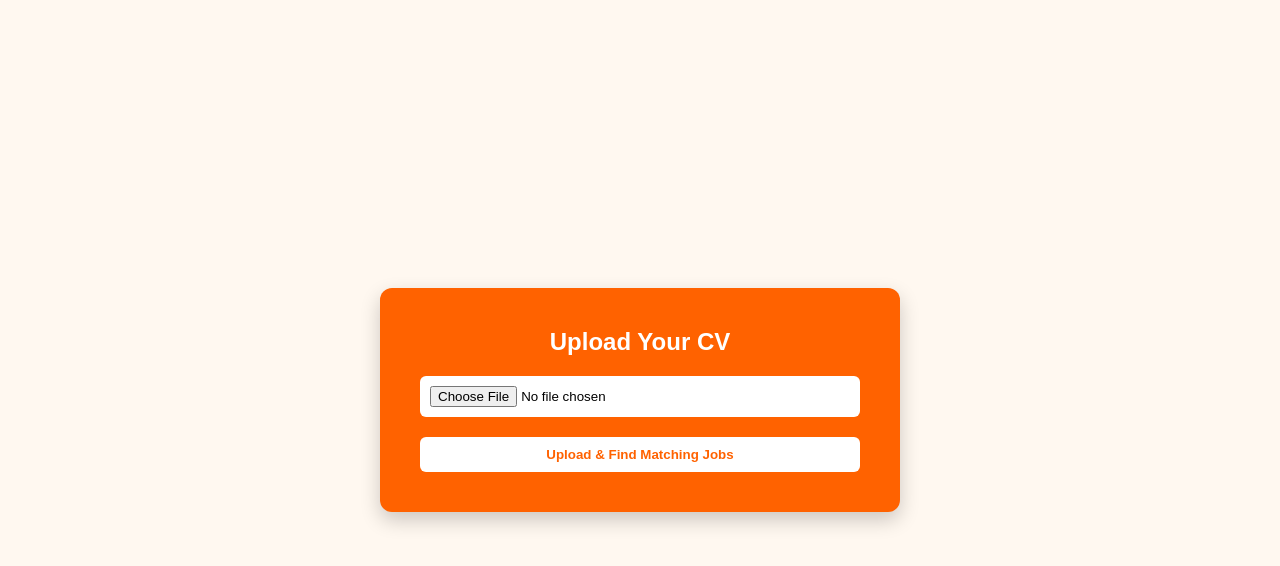
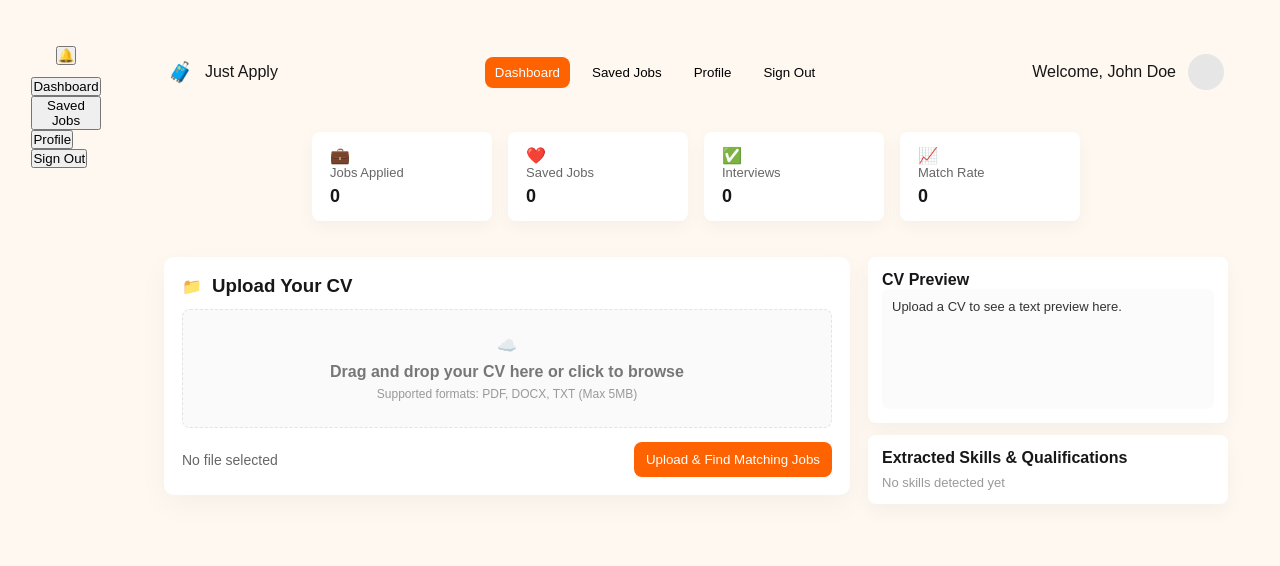
Before and after one commit to dannya123-blm/MajorIndividualProject, a Next.js app in the folder just-apply/: page / in a window 1280 px wide. Shown: the top 566 px of the page. Built offline with nearby package versions, Linux system fonts and the light colour scheme.

Commit message:
Updated CSS - Not the best but getting somewhere close enough to what i imagined need touch ups

```diff
--- a/just-apply/src/app/globals.css
+++ b/just-apply/src/app/globals.css
@@ -40,3 +40,221 @@ a {
     color-scheme: dark;
   }
 }
+
+/* ============================================================
+   DASHBOARD LAYOUT IMPROVEMENTS
+   ============================================================ */
+
+html body > div:first-child::before {
+  display: none !important;
+}
+
+/* Root wrapper for dashboard */
+.dashboard-root {
+  display: flex;
+  justify-content: center;
+  align-items: flex-start;
+  padding: 28px 24px;
+  gap: 28px;
+  min-height: 100vh;
+  background: #fff8f0;
+}
+
+/* Sidebar */
+.sidebar {
+  width: 84px;
+  flex: 0 0 84px;
+  display: flex;
+  flex-direction: column;
+  gap: 12px;
+  align-items: center;
+  padding-top: 8px;
+}
+
+/* Main centered column */
+.main {
+  width: 100%;
+  max-width: 1100px;
+  padding: 18px 20px;
+  display: flex;
+  flex-direction: column;
+  gap: 18px;
+}
+
+/* Top bar containing: Logo | Tabs | User area */
+.topbar {
+  display: flex;
+  align-items: center;
+  justify-content: space-between;
+  padding: 6px 4px;
+  gap: 12px;
+}
+
+.brand {
+  display: flex;
+  align-items: center;
+  gap: 12px;
+}
+
+.topnav {
+  flex: 1;
+  display: flex;
+  justify-content: center;
+  gap: 12px;
+}
+
+.user {
+  display: flex;
+  align-items: center;
+  gap: 12px;
+}
+
+/* Stats row */
+.stats-row {
+  display: flex;
+  gap: 16px;
+  align-items: stretch;
+  justify-content: center;
+  flex-wrap: wrap;
+}
+
+.stat-card {
+  background: #fff;
+  padding: 14px 18px;
+  border-radius: 10px;
+  min-width: 200px;
+  box-shadow: 0 8px 18px rgba(0,0,0,0.04);
+  display: flex;
+  flex-direction: column;
+  justify-content: center;
+}
+
+/* Upload zone + CV preview columns */
+.upload-section {
+  display: grid;
+  grid-template-columns: 1fr 360px; /* left main area | right preview area */
+  gap: 20px;
+  align-items: start;
+}
+
+/* Upload card */
+.upload-card {
+  width: 100%;
+  max-width: 760px;
+  margin: 0 auto;
+  background: #fff;
+  padding: 18px;
+  border-radius: 12px;
+  box-shadow: 0 10px 30px rgba(0,0,0,0.04);
+}
+
+.dropzone {
+  width: 100%;
+}
+
+/* Upload "Selected file" + button row */
+.upload-actions {
+  display: flex;
+  gap: 12px;
+  align-items: center;
+  margin-top: 12px;
+}
+
+.selected-file {
+  flex: 1;
+  font-size: 14px;
+  color: #666;
+  overflow-wrap: anywhere;
+}
+
+/* Right column with preview + skills */
+.preview-column {
+  max-width: 360px;
+  width: 100%;
+  display: flex;
+  flex-direction: column;
+  gap: 12px;
+}
+
+.preview-card,
+.skills-card,
+.jobs-card {
+  background: #fff;
+  padding: 14px;
+  border-radius: 10px;
+  box-shadow: 0 8px 20px rgba(0,0,0,0.04);
+}
+
+/* Preview text */
+.preview-text {
+  min-height: 140px;
+  max-height: 220px;
+  overflow-y: auto;
+  background: #fafafa;
+  padding: 10px;
+  border-radius: 6px;
+  font-size: 13px;
+  color: #333;
+}
+
+/* Skill chips */
+.chips {
+  display: flex;
+  flex-wrap: wrap;
+  gap: 8px;
+  margin-top: 8px;
+}
+
+/* Recommended jobs section */
+.jobs-section {
+  margin-top: 18px;
+  display: flex;
+  justify-content: center;
+}
+
+.jobs-card {
+  width: 100%;
+  max-width: 1100px;
+  padding: 18px;
+  border-radius: 12px;
+  background: #fff;
+  box-shadow: 0 10px 30px rgba(0,0,0,0.04);
+}
+
+.job-item {
+  background: #fff;
+  padding: 12px;
+  margin-bottom: 12px;
+  border-radius: 8px;
+  box-shadow: 0 6px 16px rgba(0,0,0,0.03);
+}
+
+/* Responsive */
+@media (max-width: 980px) {
+  .dashboard-root {
+    padding: 14px;
+  }
+
+  .sidebar {
+    display: none;
+  }
+
+  .main {
+    max-width: 100%;
+    padding: 10px;
+  }
+
+  .upload-section {
+    grid-template-columns: 1fr;
+  }
+
+  .preview-column {
+    max-width: 100%;
+    order: 2;
+  }
+
+  .upload-card,
+  .jobs-card {
+    max-width: 100%;
+  }
+}
--- a/just-apply/src/app/page.js
+++ b/just-apply/src/app/page.js
@@ -86,188 +86,236 @@ export default function Uploader() {
   };
 
   return (
-    <div
-      style={{
-        height: "100vh",
-        display: "flex",
-        justifyContent: "center",
-        alignItems: "center",
-        backgroundColor: "#fff8f0",
-        fontFamily: "Arial, sans-serif",
-      }}
-    >
-      <div
-        style={{
-          backgroundColor: "#ff6200",
-          padding: "40px",
-          borderRadius: "12px",
-          boxShadow: "0 8px 20px rgba(0,0,0,0.2)",
-          textAlign: "center",
-          color: "#ffffff",
-          width: "520px",
-          maxHeight: "90vh",
-          overflowY: "auto",
-        }}
-      >
-        <h2 style={{ marginBottom: "20px" }}>Upload Your CV</h2>
+    <div className="dashboard-root" style={{ minHeight: "100vh" }}>
+      {/* Sidebar */}
+      <aside className="sidebar">
+        <div className="sidebar-top">
+          <button className="icon-btn" title="Toggle notifications">🔔</button>
+        </div>
+        <nav className="sidebar-nav">
+          <button className="nav-link active">Dashboard</button>
+          <button className="nav-link">Saved Jobs</button>
+          <button className="nav-link">Profile</button>
+          <button className="nav-link">Sign Out</button>
+        </nav>
+      </aside>
 
+      {/* Main content */}
+      <main className="main">
+        {/* Top navigation / brand */}
+        <header className="topbar">
+          <div className="brand">
+            <div className="logo">🧳</div>
+            <div className="brand-name">Just Apply</div>
+          </div>
+
+          <nav className="topnav">
+            <button className="topnav-item active">Dashboard</button>
+            <button className="topnav-item">Saved Jobs</button>
+            <button className="topnav-item">Profile</button>
+            <button className="topnav-item">Sign Out</button>
+          </nav>
+
+          <div className="user">
+            <div className="welcome">Welcome, John Doe</div>
+            <div className="avatar" />
+          </div>
+        </header>
+
+        {/* Stat cards */}
+        <section className="stats-row">
+          <div className="stat-card">
+            <div className="stat-icon">💼</div>
+            <div className="stat-label">Jobs Applied</div>
+            <div className="stat-value">0</div>
+          </div>
+          <div className="stat-card">
+            <div className="stat-icon">❤️</div>
+            <div className="stat-label">Saved Jobs</div>
+            <div className="stat-value">0</div>
+          </div>
+          <div className="stat-card">
+            <div className="stat-icon">✅</div>
+            <div className="stat-label">Interviews</div>
+            <div className="stat-value">0</div>
+          </div>
+          <div className="stat-card">
+            <div className="stat-icon">📈</div>
+            <div className="stat-label">Match Rate</div>
+            <div className="stat-value">0</div>
+          </div>
+        </section>
+
+        {/* Upload + preview area */}
+        <section className="upload-section">
+          <div className="upload-card">
+            <div className="upload-title">
+              <span className="upload-icon">📁</span>
+              <h3>Upload Your CV</h3>
+            </div>
+
+            <label className="dropzone">
               <input
                 type="file"
                 accept=".pdf,.doc,.docx,.txt"
                 onChange={handleFileChange}
-          style={{
-            padding: "10px",
-            borderRadius: "6px",
-            border: "none",
-            cursor: "pointer",
-            backgroundColor: "#fff",
-            color: "#000",
-            width: "100%",
-          }}
               />
+              <div className="drop-inner">
+                <div className="cloud">☁️</div>
+                <div className="drop-text">
+                  Drag and drop your CV here or click to browse
+                </div>
+                <div className="drop-sub">Supported formats: PDF, DOCX, TXT (Max 5MB)</div>
+              </div>
+            </label>
 
-        {fileName && (
-          <p style={{ marginTop: "20px", wordBreak: "break-word" }}>
-            Selected CV: {fileName}
-          </p>
-        )}
-
-        <button
-          onClick={handleUpload}
-          style={{
-            marginTop: "20px",
-            padding: "10px 20px",
-            borderRadius: "6px",
-            border: "none",
-            cursor: "pointer",
-            backgroundColor: "#ffffff",
-            color: "#ff6200",
-            fontWeight: "bold",
-            width: "100%",
-          }}
-        >
+            <div className="upload-actions">
+              <div className="selected-file">
+                {fileName ? `Selected: ${fileName}` : "No file selected"}
+              </div>
+              <button className="btn-primary" onClick={handleUpload}>
                 Upload & Find Matching Jobs
               </button>
+            </div>
 
-        {status && (
-          <p style={{ marginTop: "20px", fontSize: "14px" }}>{status}</p>
-        )}
-
+            {status && <div className="status">{status}</div>}
             {azureBlobUrl && (
-          <p
-            style={{
-              marginTop: "10px",
-              fontSize: "12px",
-              wordBreak: "break-word",
-            }}
-          >
+              <div className="azure">
                 <strong>Stored in Azure:</strong>{" "}
-            <a
-              href={azureBlobUrl}
-              target="_blank"
-              rel="noopener noreferrer"
-              style={{ color: "#ffe2c4", textDecoration: "underline" }}
-            >
+                <a href={azureBlobUrl} target="_blank" rel="noreferrer">
                   {azureBlobUrl}
                 </a>
-          </p>
-        )}
-
-        {/* Parsed CV details */}
-        {(skills.length > 0 || qualifications.length > 0 || preview) && (
-          <div
-            style={{
-              marginTop: "24px",
-              padding: "16px",
-              borderRadius: "8px",
-              backgroundColor: "rgba(255,255,255,0.1)",
-              textAlign: "left",
-              fontSize: "13px",
-            }}
-          >
-            <h3 style={{ marginBottom: "10px", fontSize: "16px" }}>
-              Parsed CV Details
-            </h3>
-
-            {skills.length > 0 && (
-              <p>
-                <strong>Detected Skills:</strong> {skills.join(", ")}
-              </p>
-            )}
-
-            {qualifications.length > 0 && (
-              <p>
-                <strong>Detected Qualifications:</strong>{" "}
-                {qualifications.join(", ")}
-              </p>
-            )}
-
-            {preview && (
-              <div style={{ marginTop: "10px" }}>
-                <strong>Text Preview:</strong>
-                <p
-                  style={{
-                    marginTop: "6px",
-                    whiteSpace: "pre-wrap",
-                    maxHeight: "150px",
-                    overflowY: "auto",
-                    backgroundColor: "rgba(0,0,0,0.12)",
-                    padding: "8px",
-                    borderRadius: "6px",
-                  }}
-                >
-                  {preview}
-                </p>
               </div>
             )}
           </div>
+
+          <div className="preview-column">
+            <div className="preview-card">
+              <h4>CV Preview</h4>
+              <div className="preview-text">
+                {preview || "Upload a CV to see a text preview here."}
+              </div>
+            </div>
+
+            <div className="skills-card">
+              <h4>Extracted Skills & Qualifications</h4>
+              <div className="chips">
+                {skills.length === 0 && qualifications.length === 0 && (
+                  <div className="chip-empty">No skills detected yet</div>
                 )}
+                {skills.map((s, i) => (
+                  <span key={`s-${i}`} className="chip chip-orange">
+                    {s}
+                  </span>
+                ))}
+                {qualifications.map((q, i) => (
+                  <span key={`q-${i}`} className="chip chip-blue">
+                    {q}
+                  </span>
+                ))}
+              </div>
+            </div>
+          </div>
+        </section>
 
         {/* Recommended jobs */}
         {jobs.length > 0 && (
-          <div
-            style={{
-              marginTop: "24px",
-              padding: "16px",
-              borderRadius: "8px",
-              backgroundColor: "rgba(0,0,0,0.15)",
-              textAlign: "left",
-              fontSize: "13px",
-            }}
-          >
-            <h3 style={{ marginBottom: "10px", fontSize: "16px" }}>
-              Recommended Jobs ({jobs.length})
-            </h3>
-
+          <section className="jobs-section">
+            <div className="jobs-card">
+              <h4>Recommended Jobs ({jobs.length})</h4>
+              <div className="jobs-list">
                 {jobs.map((job, idx) => (
-              <div
-                key={idx}
-                style={{
-                  marginBottom: "12px",
-                  paddingBottom: "8px",
-                  borderBottom: "1px solid rgba(255,255,255,0.2)",
-                }}
-              >
-                <p style={{ fontWeight: "bold" }}>
+                  <div className="job-item" key={idx}>
+                    <div className="job-title">
                       {job.title || job.job_title || "Untitled role"}
-                </p>
-
-                {/* These may or may not exist depending on your CSV columns */}
-                {job.company && <p>Company: {job.company}</p>}
-                {job.location && <p>Location: {job.location}</p>}
-
-                {/* Matching scores from backend */}
+                    </div>
+                    <div className="job-meta">
+                      {job.company && <span>{job.company}</span>}
+                      {job.location && <span> • {job.location}</span>}
+                    </div>
                     {typeof job.total_score !== "undefined" && (
-                  <p style={{ fontSize: "12px", marginTop: "4px" }}>
-                    Match score: {job.total_score} (skills {job.skill_score} / quals{" "}
-                    {job.qual_score})
-                  </p>
+                      <div className="job-score">
+                        Match score: {job.total_score} (skills {job.skill_score} / quals {job.qual_score})
+                      </div>
                     )}
                   </div>
                 ))}
               </div>
+            </div>
+          </section>
         )}
-      </div>
+      </main>
+
+      {/* minimal inline helper styles */}
+      <style jsx>{`
+        .dashboard-root {
+          display: flex;
+          background: var(--page-bg, #fff8f0);
+        }
+        .sidebar {
+          width: 80px;
+          padding: 18px 8px;
+          display: flex;
+          flex-direction: column;
+          gap: 12px;
+          align-items: center;
+        }
+        .topbar {
+          display: flex;
+          align-items: center;
+          justify-content: space-between;
+          margin-bottom: 18px;
+        }
+        .brand { display:flex; align-items:center; gap:12px; }
+        .logo { font-size:20px; }
+        .topnav { display:flex; gap:12px; align-items:center; }
+        .topnav-item { background:transparent; border:none; padding:8px 10px; border-radius:8px; cursor:pointer; }
+        .topnav-item.active { background: #ff6200; color: #fff; }
+        .user { display:flex; align-items:center; gap:12px; }
+        .avatar { width:36px; height:36px; border-radius:50%; background:#e6e6e6; }
+
+        .main { flex:1; padding: 20px 28px; max-width: 1200px; margin: 0 auto; }
+
+        .stats-row { display:flex; gap:16px; margin-bottom:18px; flex-wrap:wrap; }
+        .stat-card { background:#fff; padding:14px 18px; border-radius:8px; min-width:180px; box-shadow: 0 6px 18px rgba(0,0,0,0.04); }
+        .stat-label { color:#666; font-size:13px; }
+        .stat-value { font-weight:700; font-size:18px; margin-top:6px; }
+
+        .upload-section { display:grid; grid-template-columns: 1fr 360px; gap:18px; align-items:start; }
+        .upload-card { background:#fff; padding:18px; border-radius:10px; box-shadow: 0 10px 30px rgba(0,0,0,0.04); }
+        .upload-title { display:flex; align-items:center; gap:10px; margin-bottom:12px; }
+        .dropzone { border:1px dashed #e3e3e3; border-radius:8px; padding:26px; display:flex; align-items:center; justify-content:center; cursor:pointer; background:#fafafa; }
+        .dropzone input { display:none; }
+        .drop-inner { text-align:center; color:#777; }
+        .drop-text { font-weight:600; margin-top:8px; }
+        .drop-sub { margin-top:6px; font-size:12px; color:#999; }
+
+        .upload-actions { display:flex; gap:12px; margin-top:14px; align-items:center; }
+        .selected-file { flex:1; color:#666; font-size:14px; }
+        .btn-primary { background: #ff6200; color:#fff; border:none; padding:10px 12px; border-radius:8px; cursor:pointer; }
+
+        .preview-column { display:flex; flex-direction:column; gap:12px; }
+        .preview-card, .skills-card { background:#fff; padding:14px; border-radius:8px; box-shadow: 0 8px 20px rgba(0,0,0,0.04); }
+        .preview-text { min-height:120px; max-height:180px; overflow:auto; background:#fbfbfb; padding:10px; border-radius:6px; color:#333; font-size:13px; }
+
+        .chips { display:flex; flex-wrap:wrap; gap:8px; margin-top:8px; }
+        .chip { padding:6px 10px; border-radius:20px; font-size:13px; display:inline-block; }
+        .chip-orange { background:#fff0e6; color:#ff6b2b; }
+        .chip-blue { background:#eaf6ff; color:#0066cc; }
+        .chip-empty { color:#999; font-size:13px; }
+
+        .jobs-section { margin-top:18px; }
+        .jobs-card { background:#fff; padding:16px; border-radius:10px; box-shadow: 0 8px 20px rgba(0,0,0,0.04); }
+        .job-item { padding:10px; border-radius:8px; background:#fff; margin-bottom:10px; }
+        .job-meta { color:#666; font-size:13px; margin-top:6px; }
+        .job-score { font-size:12px; color:#444; margin-top:6px; }
+
+        @media (max-width: 980px) {
+          .upload-section { grid-template-columns: 1fr; }
+          .sidebar { display:none; }
+          .topnav { display:none; }
+        }
+      `}</style>
     </div>
   );
 }
```
Also changed, not shown: 1 other file (tests, documents, lock files or other folders). Lines whose indentation alone changed are shown as unchanged.
